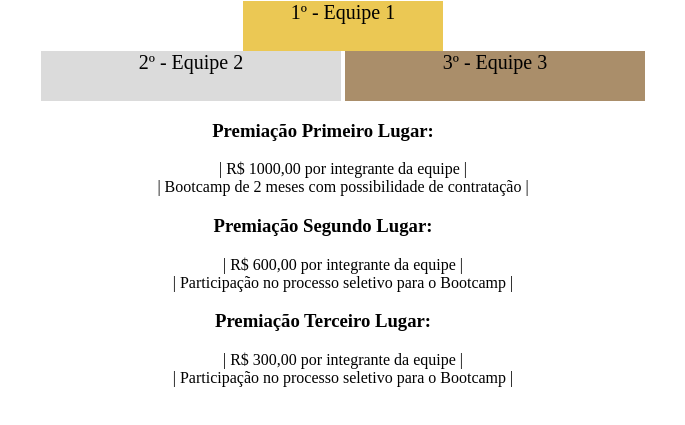
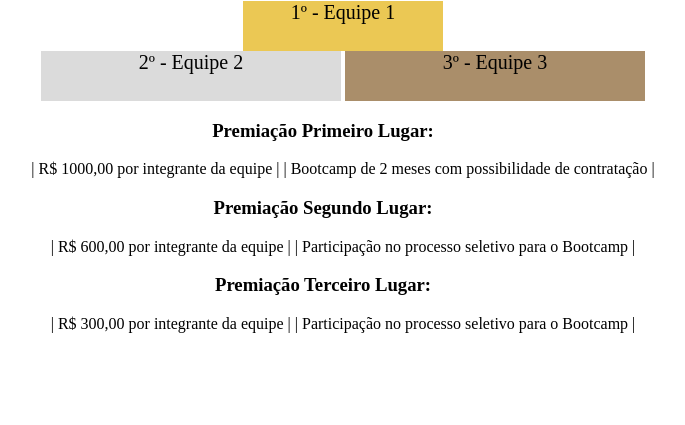
Before and after one commit to matheusfgb2/trybe-exercicios, a plain HTML site: page 01-fundamentos/secao-02-introducao-a-html-e-css/dia-04-html-semantico/hackathon.html in a window 1280 px wide. Shown: the part 79-504 px from the top of the page, without its empty margins (317-1002 px from the left). Drawn offline with Linux system fonts and the light colour scheme.

Commit message:
inline-block para premiacoes

```diff
--- a/01-fundamentos/secao-02-introducao-a-html-e-css/dia-04-html-semantico/hackathon.html
+++ b/01-fundamentos/secao-02-introducao-a-html-e-css/dia-04-html-semantico/hackathon.html
@@ -41,6 +41,9 @@
       li {
         list-style: none;
       }
+      .premiacao ul li {
+        display: inline-block;
+      }
 
     </style>
   </head>
@@ -55,7 +58,7 @@
         <li class="third">3º - Equipe 3</li>
       </ul>
     </section>
-    <section>
+    <section class="premiacao">
       <h3>Premiação Primeiro Lugar:</h3>
       <ul>
         <li>| R$ 1000,00 por integrante da equipe |</li>
```
